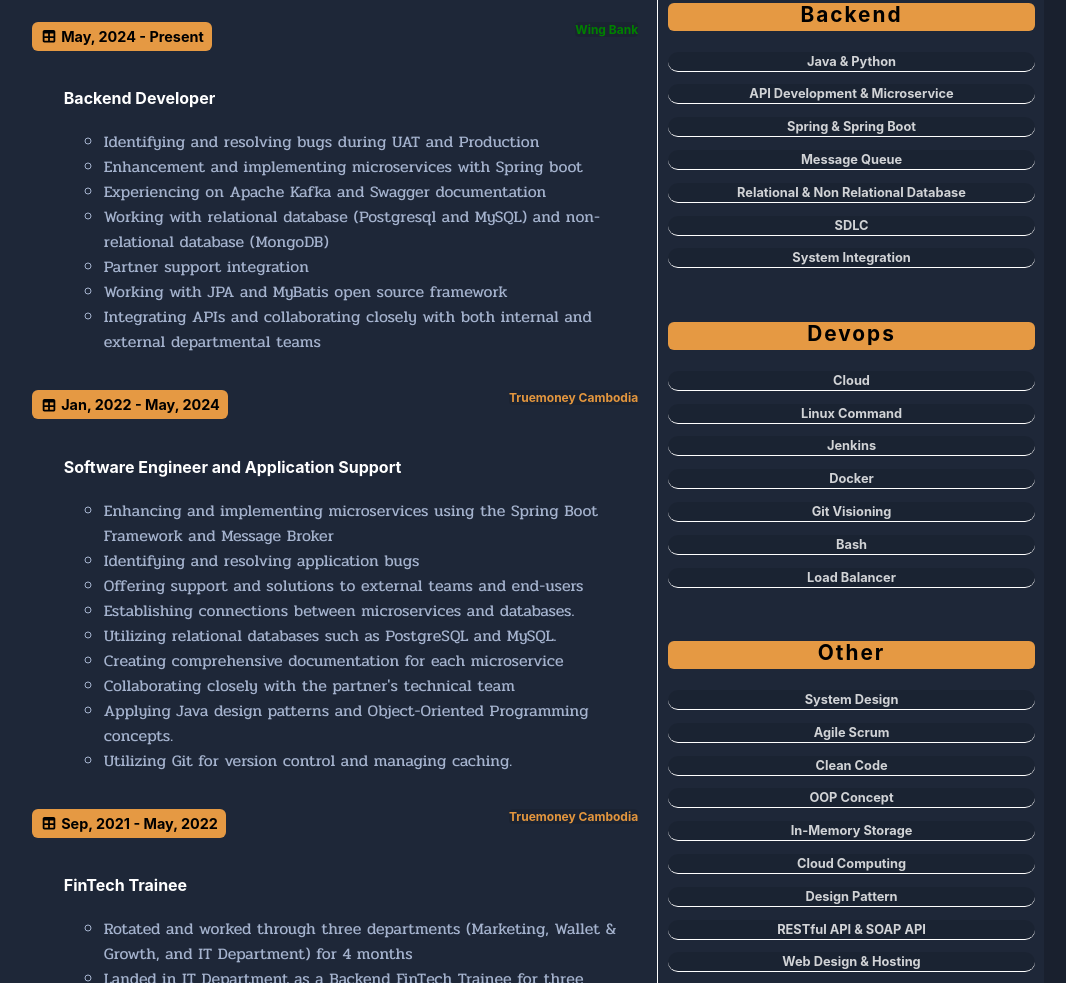
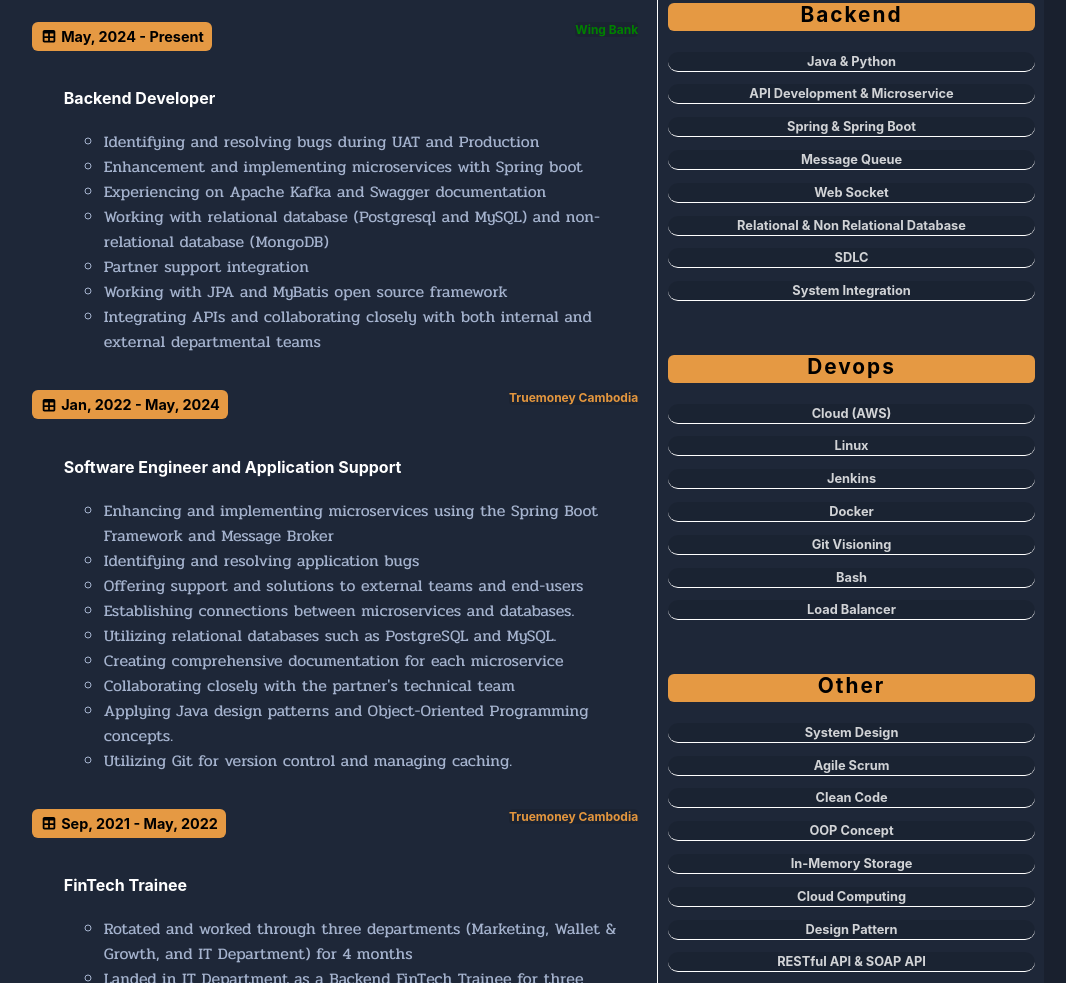
Before and after one commit to lytanghai/lytanghai, a plain HTML site: page index.html in a window 1280 px wide. Shown: the part 995-1978 px from the top of the page, without its empty margins (122-1188 px from the left). Drawn offline with Linux system fonts and the light colour scheme; no server answers; a script that the page names is missing; a web font is replaced by a local one.

```diff
--- a/index.html
+++ b/index.html
@@ -229,6 +229,7 @@
                     <p>API Development & Microservice</p>
                     <p>Spring & Spring Boot</p>
                     <p>Message Queue</p>
+                    <p>Web Socket</p>
                     <p>Relational & Non Relational Database</p>
                     <p>SDLC</p>
                     <p>System Integration</p>
@@ -236,8 +237,8 @@
                 <br>
                 <p class="role_base_title">Devops</p>
                 <div class="role_title_div">
-                    <p>Cloud</p>
-                    <p>Linux Command</p>
+                    <p>Cloud (AWS)</p>
+                    <p>Linux</p>
                     <p>Jenkins</p>
                     <p>Docker</p>
                     <p>Git Visioning</p>
```
Also changed, not shown: 1 other file.
